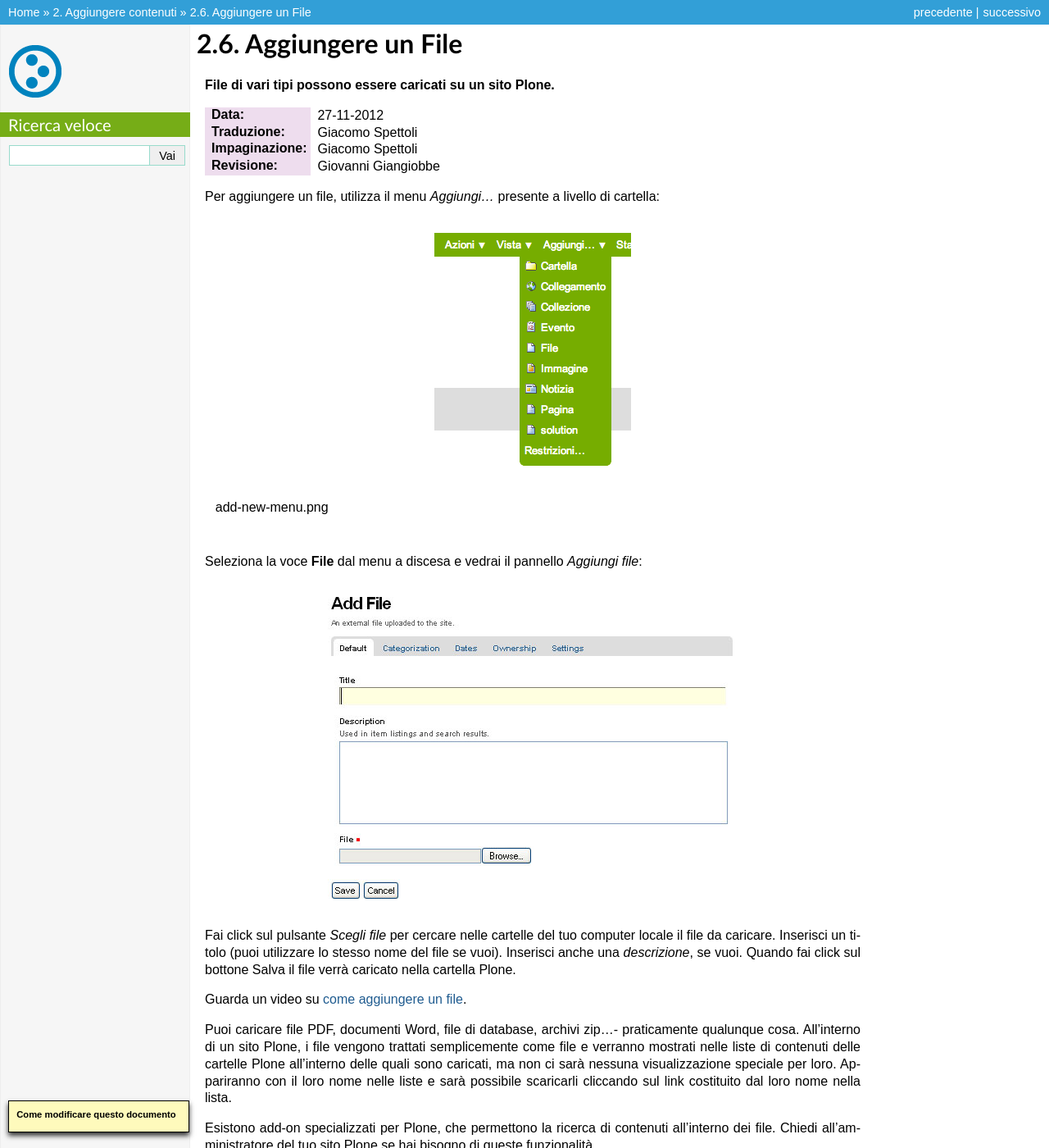
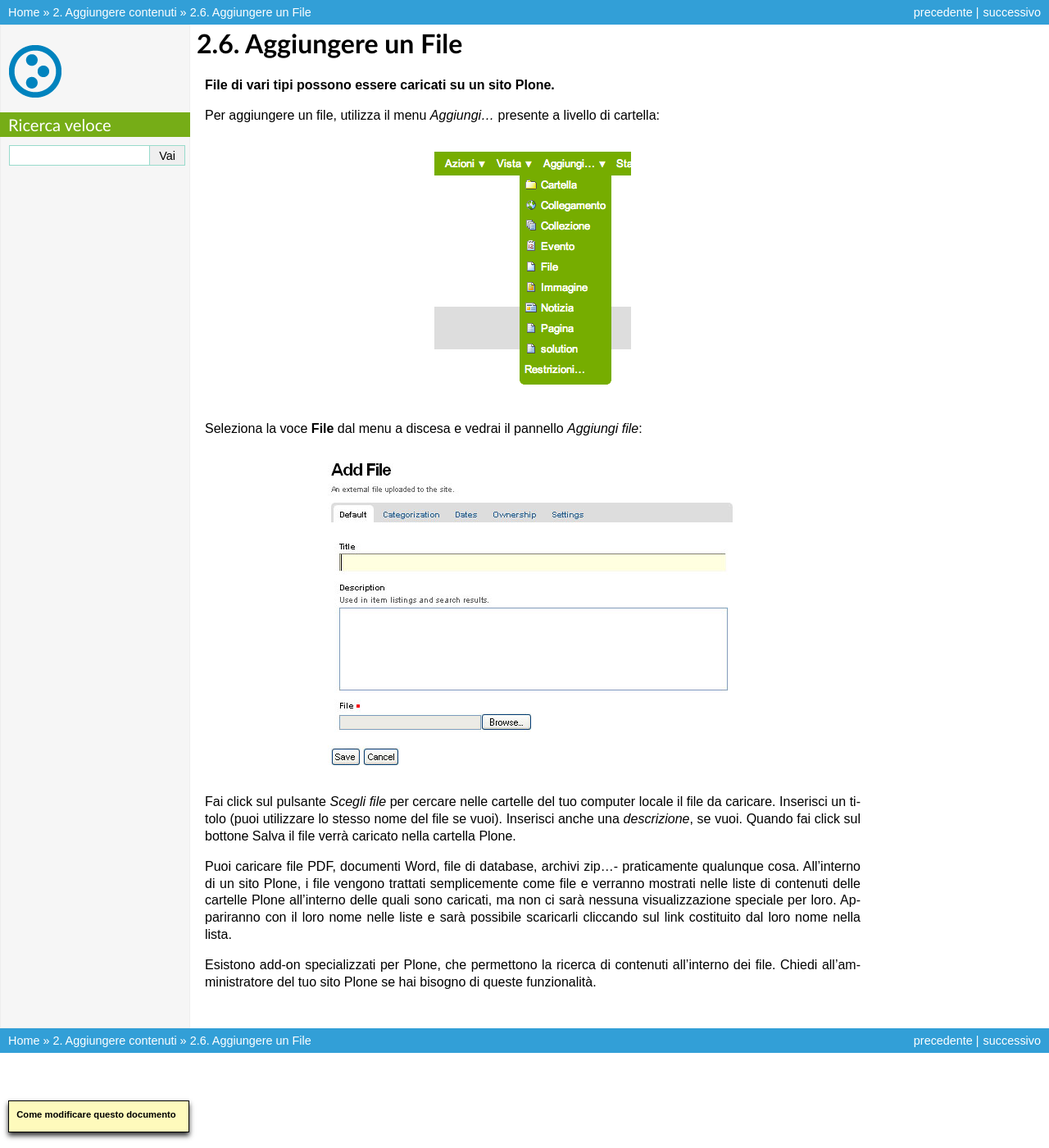
Before and after one commit to plone-it/collective.italiandocumentation, a Sphinx documentation site: the page built from source/adding-content/adding-files.rst, in a window 1280 px wide and 1400 px high. Shown: the whole window at 82% size. Built offline with Sphinx 7.4.7, drawn with Linux system fonts in a browser that asks for light colours; pages that are not in the unit, such as notebooks, are missing from menus.

Commit message:
Tolta tabella intestazione
Rimosso anche link a video non funzionante

```diff
--- a/source/adding-content/adding-files.rst
+++ b/source/adding-content/adding-files.rst
@@ -2,12 +2,6 @@ Aggiungere un File
 ===================
 
 **File di vari tipi possono essere caricati su un sito Plone.**
-
-:Data: 27-11-2012
-:Traduzione: Giacomo Spettoli
-:Impaginazione: Giacomo Spettoli
-:Revisione: Giovanni Giangiobbe
-
 
 Per aggiungere un file, utilizza il menu *Aggiungi...* presente a livello di
 cartella:
@@ -17,22 +11,17 @@ cartella:
    :align: center
    :alt: add-new-menu.png
 
-   add-new-menu.png
-
 Seleziona la voce **File** dal menu a discesa e vedrai il pannello
 *Aggiungi file*:
 
 .. figure:: ../_static/addfile.png
    :align: center
-   :alt:
+   :alt: null
 
 Fai click sul pulsante *Scegli file* per cercare nelle cartelle del tuo computer locale il file da caricare.
 Inserisci un titolo (puoi utilizzare lo stesso nome
 del file se vuoi). Inserisci anche una *descrizione*, se vuoi. Quando fai click sul bottone
 Salva il file verrà caricato nella cartella Plone.
-
-Guarda un video su `come aggiungere un file
-<http://media.plone.org/LearnPlone/Adding%20a%20File.swf>`_.
 
 Puoi caricare file PDF, documenti Word, file di
 database, archivi zip...- praticamente qualunque cosa. All'interno di un sito
```
